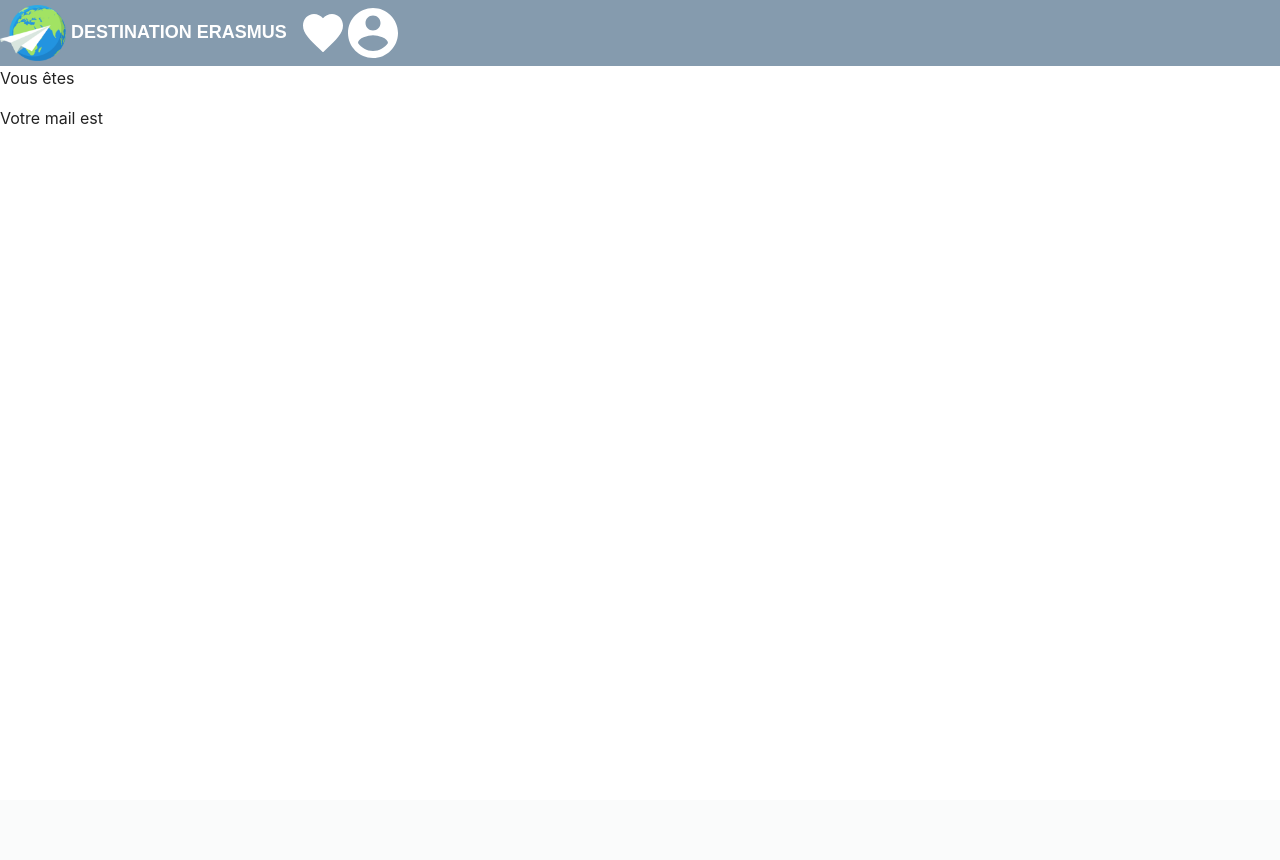
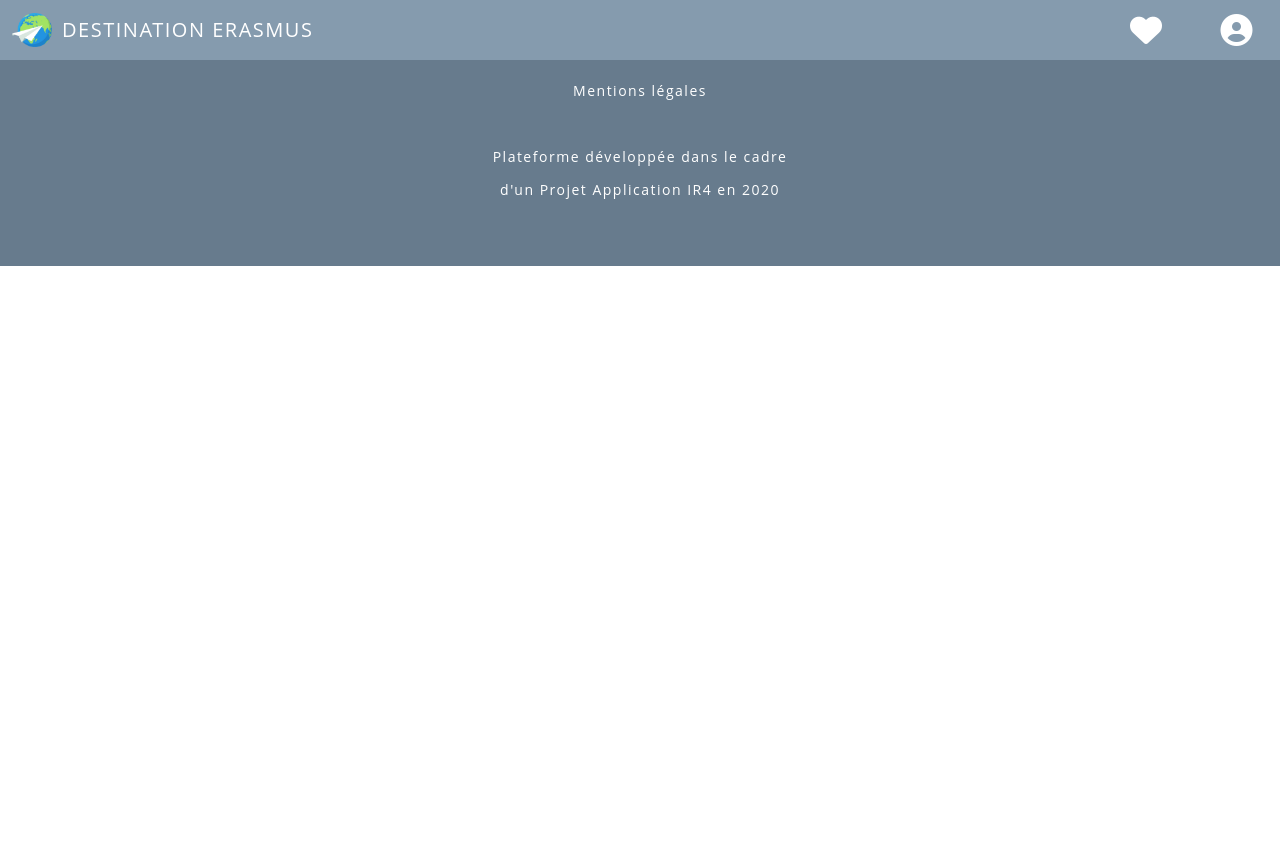
Before and after one commit to nheudron/destination-Erasmus, a Symfony app: template symfony/templates/destinationerasmus/user.html.twig in a window 1280 px wide. Before the commit the page ends 125 px from the top, so only its background shows below. Run offline with Twig, Linux system fonts and the light colour scheme; the template is opened without the code that fills it, so the values that code supplies are empty; some libraries are stand-ins or nearby versions; some web fonts are replaced.

Commit message:
header & footer et mise en place de sass

```diff
--- a/symfony/public/css/main.css
+++ b/symfony/public/css/main.css
@@ -1,24 +1,183 @@
-.colord3 {
-  background-color: #859bae !important;
+/* Basic -------------------------------------------------------------*/
+body,
+input,
+select,
+textarea {
+  color: black;
+  font-family: "Open Sans", Helvetica, sans-serif;
+  font-size: 15pt;
+  font-weight: normal; /* pas en gras */
+  letter-spacing: 0.075em;
+  line-height: 1.65em;
+  margin: 0;
+  padding: 0;
+}
+body,
+html {
+  height: 100%;
+}
+
+h1 {
+  font: inherit;
+  font-weight: 800;
+  font-size: 1.5em;
+}
+h2 {
+  font-size: 1.5em;
+  line-height: 1.75em;
+}
+h3 {
+  font-size: 1.25em;
+  line-height: 1.5em;
+}
+a {
+  text-decoration: none;
+  color: inherit;
+}
+
+li {
+  list-style: none;
+}
+
+button {
+  background-color: #859bae;
+  border: none;
+  color: white;
+  padding: 6px 10px;
+  text-align: center;
+  text-decoration: none;
+  display: inline-block;
+  font-size: 16px;
+  cursor: pointer;
+}
+/* Header -------------------------------------------------------------*/
+.header {
+  position: fixed;
+  height: 60px;
+  line-height: 60px;
+  width: 100%;
+  background-color: #859bae;
+  color: white;
+  z-index: 1000000;
+  top: 0px;
+}
+
+.header h1 {
+  float: left;
+  font: inherit;
+  text-decoration: none;
+  margin: 0;
+}
+
+.header h1 a {
+  border-bottom: 0;
+  display: inline-block;
+  padding: 0 0 0 12px;
+  display: flex;
+}
+
+.header .titre {
+  margin-left: 10px;
+  text-transform: uppercase;
+}
+.header .logo {
+  margin: 13px 0;
+  width: 40px;
+  height: 34px;
+}
+/* Menu -------------------------------------------------------------*/
+.menu {
+  float: right;
+  height: inherit;
+  position: absolute;
+  right: 0; /*coller le menu à droite*/
+  top: 0;
+  position: relative;
+  z-index: 10000 !important;
+}
+
+.menu .navbar {
+  list-style: none;
+  margin: 0;
+  padding-top: 0;
+  white-space: nowrap;
+  height: inherit;
+  line-height: inherit;
+}
+
+.navbar li {
+  position: relative;
+  bottom: 1px;
+  display: inline-block;
+  padding: 0;
+  margin: 0;
+  font-size: 16px;
+}
+
+.navbar i {
+  position: relative;
+  top: 6px;
+}
+
+.menu .navbar li a {
+  height: 60px;
+  line-height: 60px;
+  letter-spacing: 0.225em;
+  padding: 1em 1.5em;
+  margin: 0;
+  text-transform: uppercase;
+  top: 0;
+}
+/* Navbar et menu responsive ------------------------------------------*/
+
+/* Menu déroulant -----------------------------------------------------*/
+.deroulant {
+  position: fixed;
+  right: 5px;
+  top: 60px;
+  border-radius: 12px;
+  background-color: white;
+  width: 200px;
+  height: auto;
+  box-shadow: 2px 2px 5px 1px rgba(131, 131, 131, 0.5);
+  overflow: hidden;
+  z-index: 1000000000;
+}
+
+.deroulantHidden {
+  display: none;
+}
+
+.deroulant li {
+  padding-top: 5px;
+  padding-bottom: 5px;
+  text-align: center;
+}
+
+.deroulant li:hover {
+  background-color: #859bae;
   color: white;
 }
+/* main -------------------------------------------------------------*/
+main {
+  margin-top: 60px;
+}
 
-#logoProfil {
-  fill: rgba(255, 255, 255, 1);
+/* Footer -------------------------------------------------------------*/
+
+#footer {
+  padding: 1em 0 60px 0;
+  background-color: #677b8d;
+  text-align: center;
+  color: white;
+  font-size: 14px;
+  margin-top: 20px;
 }
-.logoProfil {
-  width: 50px;
-  height: 50px;
+#footer > h3 {
+  margin: 0;
+  padding: 0;
+  border: 0;
+  font-size: 100%;
+  font: inherit;
+  vertical-align: baseline;
 }
-#logoCoeur {
-  fill: rgba(255, 255, 255, 1);
-}
-.logoCoeur {
-  width: 40px;
-  height: 38.35px;
-}
-.menu {
-  float: right;
-  position: relative;
-  width: auto;
-}
--- /dev/null
+++ b/symfony/public/css/style.css
@@ -0,0 +1,4 @@
+.filtersSection {
+  text-align: center;
+}
+/*# sourceMappingURL=style.css.map */
--- /dev/null
+++ b/symfony/public/css/style.scss
@@ -0,0 +1,6 @@
+$base-color: #859bae;
+$base-color-dark: #677b8d;
+
+.filtersSection {
+  text-align: center;
+}
--- a/symfony/templates/base.html.twig
+++ b/symfony/templates/base.html.twig
@@ -3,8 +3,8 @@
 	<head>
 		<meta charset="UTF-8">
 		<meta name="viewport" content="width=device-width, initial-scale=1">
-		<link rel="stylesheet" href="{{ asset('css/bootstrap.min.css') }}">
 		<link rel="stylesheet" href="{{ asset('css/main.css') }}">
+		<link rel="stylesheet" href="{{ asset('css/style.css') }}">
 		<script src="https://kit.fontawesome.com/10a40eb87c.js" crossorigin="anonymous"></script>
 		<link rel="icon" href="{{ asset('images/favicon.png') }}"/>
 		<title>
@@ -13,23 +13,65 @@
 		{% block stylesheets %}{% endblock %}
 	</head>
 	<body>
-		<nav class="navbar navbar-expand-lg navbar-dark colord3">
-			<a class="navbar-brand" href="/"><img src="{{ asset('images/favicon.png') }}">
-				Destination Erasmus</a>
-			<section class="menu">
-				<a href="">
-					<svg class="logoCoeur" viewbox="859 -1415 40 38.35">
-						<path id="logoCoeur" d="M 879.0001831054688 -1376.64990234375 L 876.1001586914063 -1379.408447265625 C 865.8003540039063 -1389.168701171875 859.0001831054688 -1395.60546875 859.0001831054688 -1403.50537109375 C 859.0001831054688 -1409.9423828125 863.8400268554688 -1415 870.0000610351563 -1415 C 873.4801635742188 -1415 876.8201293945313 -1413.306884765625 879.0001831054688 -1410.632080078125 C 881.1801147460938 -1413.306884765625 884.5202026367188 -1415 888.0001831054688 -1415 C 894.1602172851563 -1415 899.0001831054688 -1409.9423828125 899.0001831054688 -1403.50537109375 C 899.0001831054688 -1395.60546875 892.2000122070313 -1389.168701171875 881.9002075195313 -1379.3876953125 L 879.0001831054688 -1376.64990234375 Z"></path>
-					</svg>
+		<header id="header" class="header colord3">
+			<h1>
+				<a href="/"><img src="{{asset('images/favicon.png')}}" class="logo"><span class="titre">Destination Erasmus</span>
 				</a>
-				<a href="{{ path('userPage') }}">
-					<svg class="logoProfil" viewbox="911.899 0 50 50">
-						<path id="logoProfil" d="M 936.8994750976563 43 C 930.6494750976563 43 925.1493530273438 39.74999618530273 921.8994750976563 35.00000762939453 C 921.8994750976563 30.0000057220459 931.8994750976563 27.2500057220459 936.8994750976563 27.2500057220459 C 941.8992309570313 27.2500057220459 951.8994750976563 30.0000057220459 951.8994750976563 35.00000762939453 C 948.6494750976563 39.74999618530273 943.1494750976563 43 936.8994750976563 43 Z M 936.8994750976563 7.499999523162842 C 941.1495971679688 7.499999523162842 944.3994750976563 10.75 944.3994750976563 14.99999904632568 C 944.3994750976563 19.25 941.1495971679688 22.50000190734863 936.8994750976563 22.50000190734863 C 932.6494750976563 22.50000190734863 929.3992309570313 19.25 929.3992309570313 14.99999904632568 C 929.3992309570313 10.75 932.6494750976563 7.499999523162842 936.8994750976563 7.499999523162842 Z M 936.8994750976563 -3.238893100387941e-07 C 923.1492309570313 -3.238893100387941e-07 911.8994750976563 11.25000095367432 911.8994750976563 25.00000381469727 C 911.8994750976563 38.75000381469727 923.1492309570313 50.00000762939453 936.8994750976563 50.00000762939453 C 950.6494750976563 50.00000762939453 961.8994750976563 38.75000381469727 961.8994750976563 25.00000381469727 C 961.8994750976563 11.25000095367432 950.6494750976563 -3.238893100387941e-07 936.8994750976563 -3.238893100387941e-07 Z"></path>
-					</svg>
-				</a>
-			</section>
-		</nav>
-		{% block body %}{% endblock %}
-		{% block javascripts %}{% endblock %}
-	</body>
-</html>
+			</h1>
+			<nav id="menu" class="menu">
+				<ul id="navbar" class="navbar">
+					<li>
+						<a id="FavButton" href="/" class="account">
+							<i class="fas fa-heart fa-2x"></i>
+						</a>
+					</li>
+					<li>
+						<a id="accountButton" href="#deroulant" class="account">
+							<i class="fa fa-user-circle fa-2x"></i>
+						</a>
+					</li>
+				</ul>
+			</nav>
+		</header>
+
+		<div id="deroulant" class="deroulant deroulantHidden">
+			<a href="">
+				<li>Mon Compte</li>
+			</a>
+			<a href="">
+				<li>Déconnexion</li>
+			</a>
+			<a href="">
+				<li>Connexion</li>
+			</a>
+		</div>
+		<main id="main"> {% block main %}{% endblock %}
+			</main>
+
+			<footer id="footer">
+				<h3>Mentions légales</h3>
+				<br/>
+				<h3>Plateforme développée dans le cadre
+					<br/>d'un Projet Application IR4 en 2020</h3>
+			</footer>
+
+
+			{% block javascripts %}{% endblock %}
+			<script>
+				const deroulant = document.getElementById('deroulant'),
+accountButton = document.getElementById('accountButton'),
+header = document.getElementById('header'),
+main = document.getElementById('main');
+
+accountButton.addEventListener('click', function (e) {
+e.preventDefault;
+deroulant.classList.toggle('deroulantHidden');
+});
+main.addEventListener('click', function (e) {
+e.preventDefault;
+deroulant.classList.add('deroulantHidden');
+});
+			</script>
+		</body>
+	</html>
+</body></html>
```
Also changed, not shown: symfony/migrations/Version20201127150156.php (added, +33 -0 lines), symfony/migrations/Version20201127150601.php (added, +33 -0 lines), symfony/templates/destinationerasmus/dest.html.twig (+7 -4 lines), symfony/templates/destinationerasmus/home.html.twig (+39 -20 lines), 2 other files.
